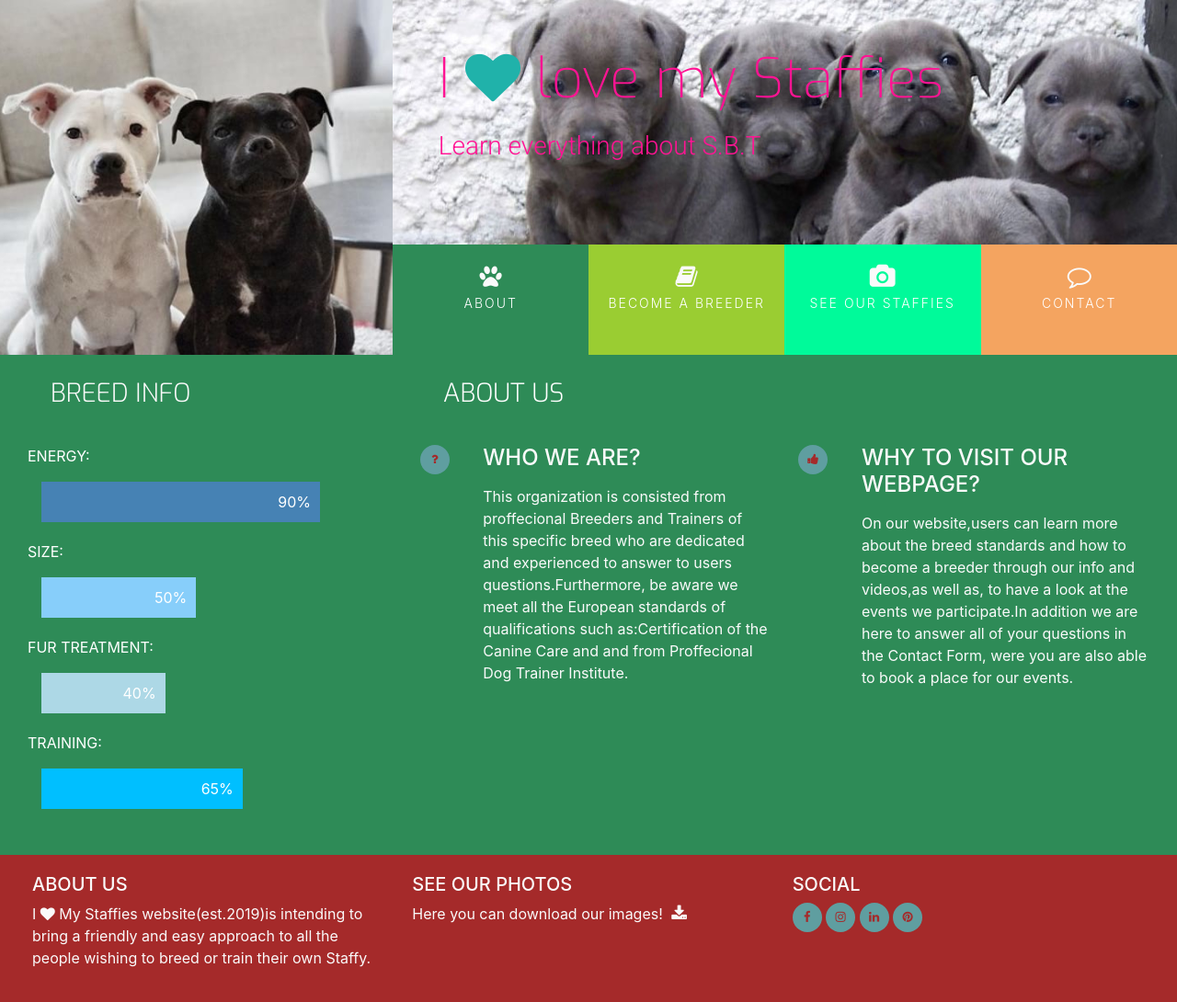
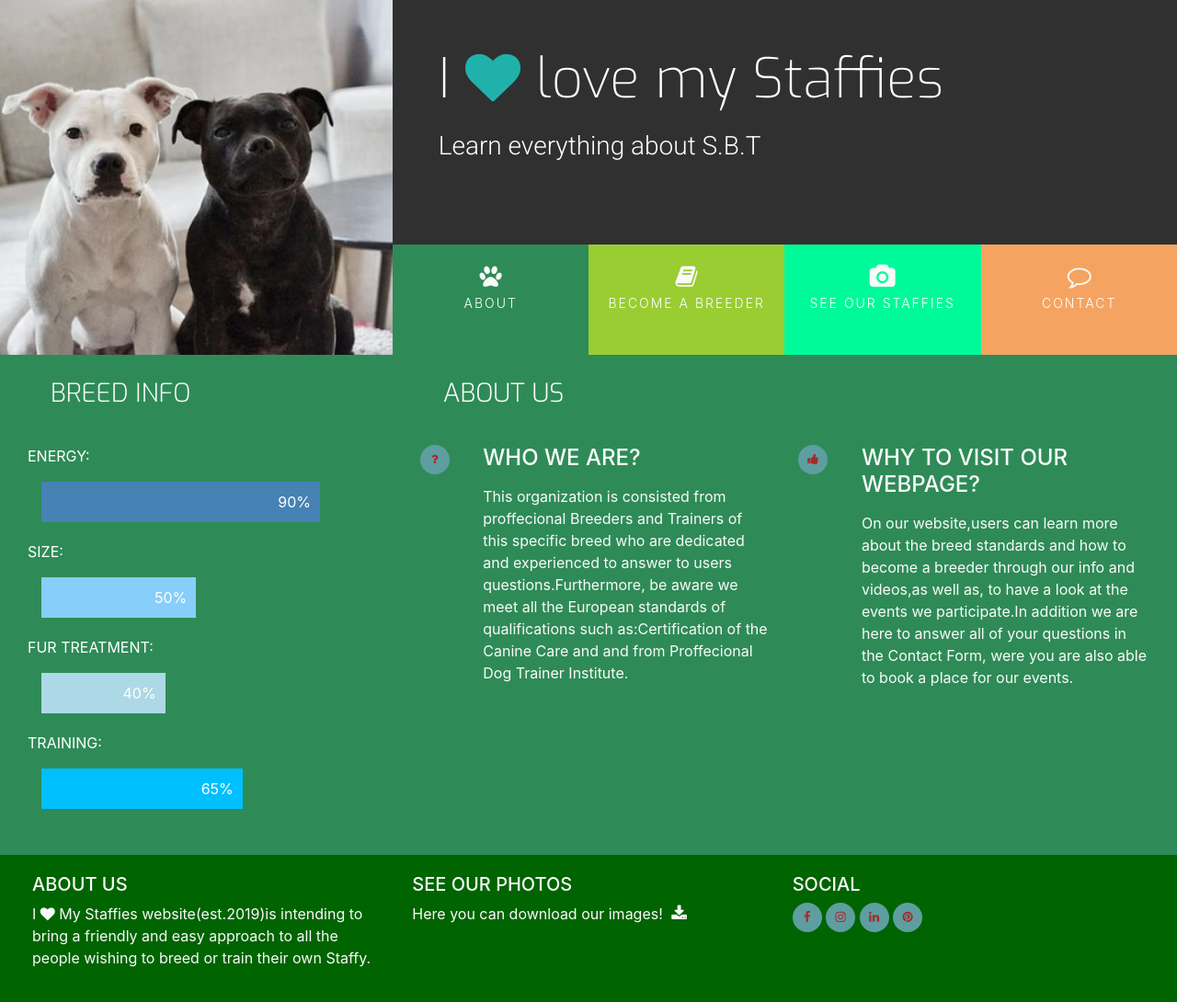
Before and after one commit to Bumper0417/First-milestone-Project, a plain HTML site: page index.html in a window 1280 px wide. Shown: the whole page at 92% size. Drawn offline with nearby package versions, Linux system fonts and the light colour scheme.

Commit message:
Add modified README.md file

```diff
--- a/assets/css/style.css
+++ b/assets/css/style.css
@@ -2,8 +2,8 @@
 /*------------colors Section-----*/
 
 .bg-color-name-title {
-    background-color: #A52A2A;
-    background-image: url("../images/puppies.jpg");
+    background-color:#303030;
+
 }
 
 .bg-color-two-reasons{
@@ -111,7 +111,7 @@ header {
     font-weight: 200;
     font-size: 60px;
     margin-top: 50px;
-    color:#FF1493;
+    color:#FFFFFF;
 }
 .name i {
     color: #20B2AA;
@@ -122,7 +122,7 @@ header {
     font-size: 28px;
     margin-top: 20px;
     margin-bottom: 90px;
-    color:#FF1493;
+    color:#FFFFFF;
 }
 
 
@@ -185,7 +185,7 @@ header {
  /*----Footer-----*/
 
 footer{
-    background-color: #A52A2A;
+    background-color:	#006400;
     color: #fafafa;
     min-height: 120px;
     margin: 0;
```
Also changed, not shown: assets/wireframes/IMG_4391.jpg (deleted), assets/wireframes/IMG_4392.jpg (deleted), assets/wireframes/IMG_4393.jpg (deleted), assets/wireframes/IMG_4394.jpg (deleted), assets/wireframes/IMG_4395.jpg (deleted), 6 other files.
